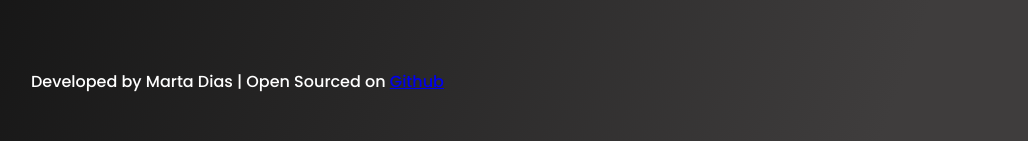
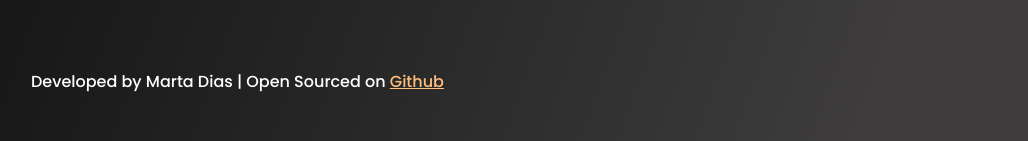
Before and after one commit to MDias04/awesome-weather-app, a React (Create React App) app: page / in a window 1280 px wide. In both pictures the pointer is over the link "Github". Shown: the part 656-797 px from the top of the page, without its empty margins (69-1097 px from the left). Built offline with nearby package versions, Linux system fonts and the light colour scheme.

Commit message:
link style update

```diff
--- a/src/App.css
+++ b/src/App.css
@@ -27,3 +27,11 @@
   font-family: "Poppins", sans-serif;
   font-weight: 200;
 }
+
+.App-source:visited {
+  color: white;
+}
+.App-source:hover {
+  cursor: pointer;
+  color: rgb(254, 190, 126);
+}
--- a/src/App.js
+++ b/src/App.js
@@ -11,6 +11,7 @@ function App() {
       <small className="App-footer">
         Developed by Marta Dias | Open Sourced on{" "}
         <a
+          className="App-source"
           href="https://github.com/MDias04/awesome-weather-app"
           target="_blank"
         >
```
